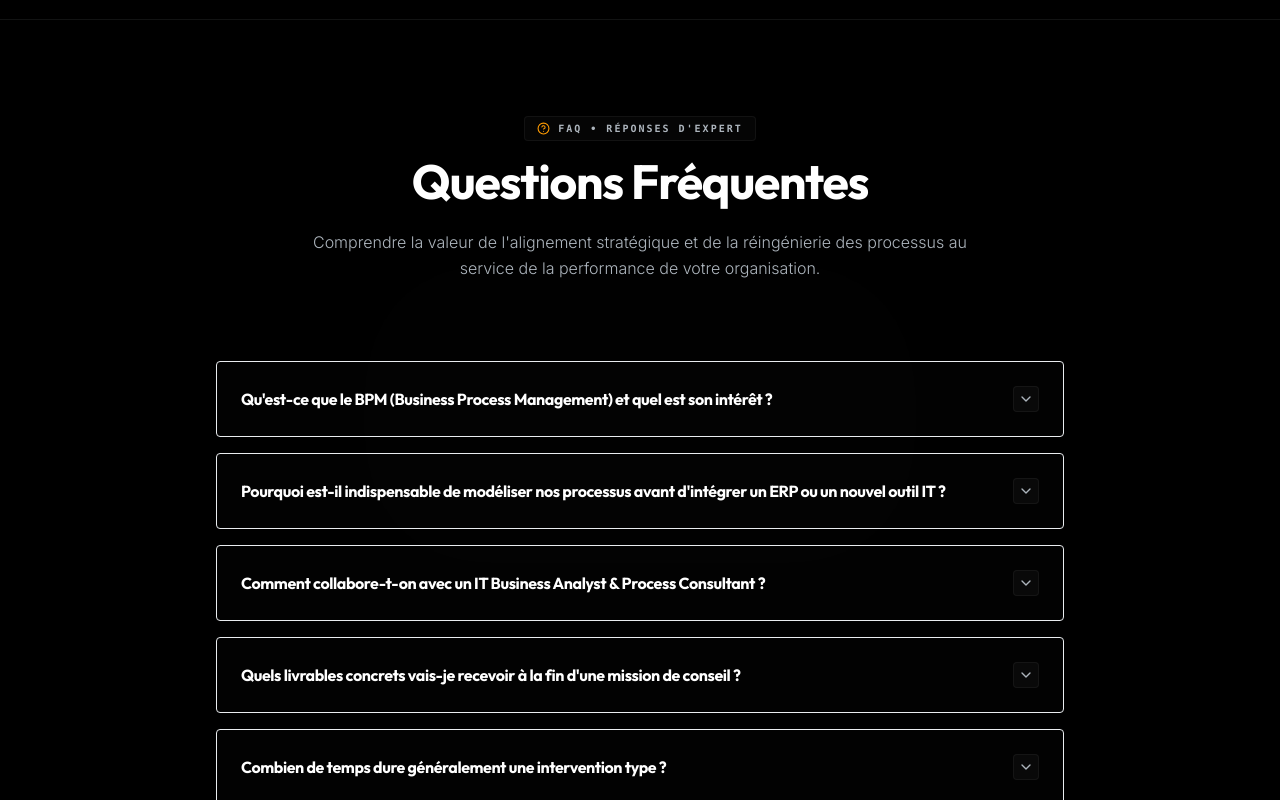
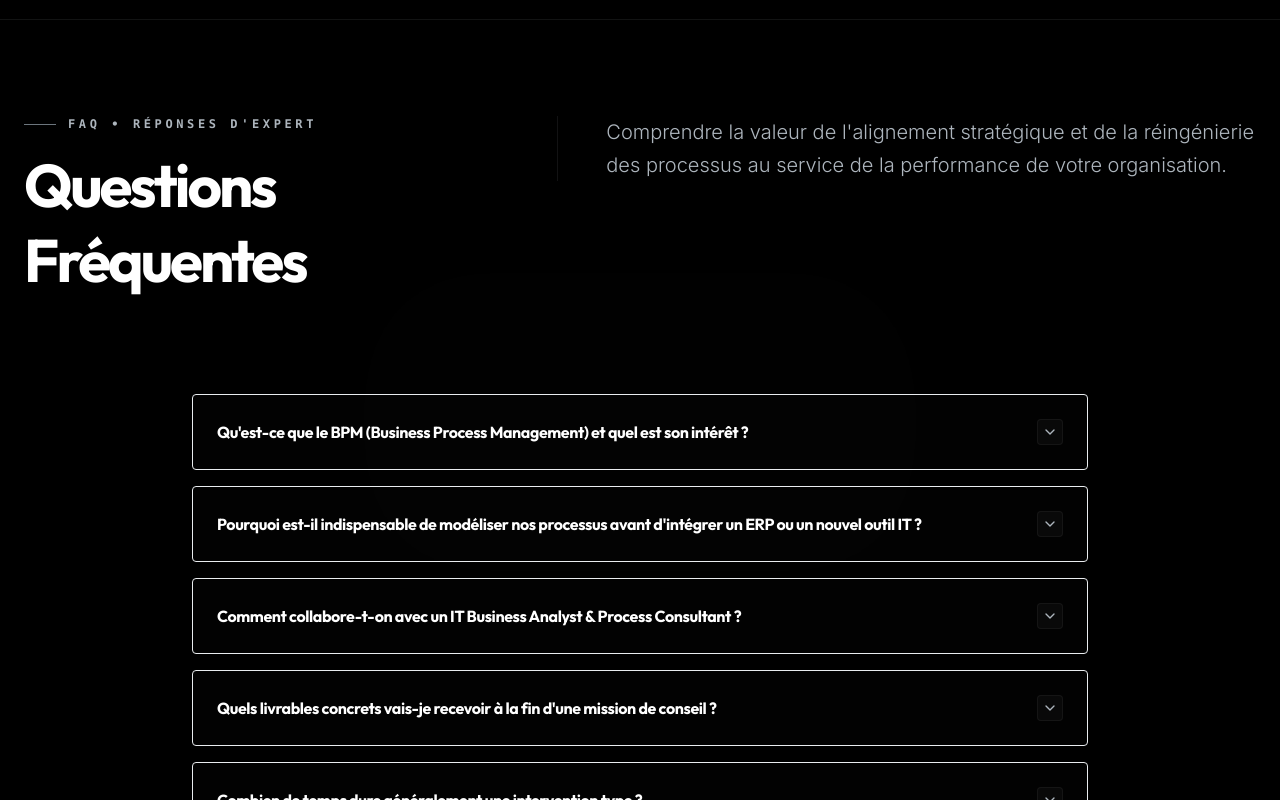
Before and after one commit to devandfree/emane, a React (Vite) app: page / in a window 1280 px wide. Shown: the part 10360-11160 px from the top of the page. Built offline with nearby package versions, Linux system fonts and the light colour scheme.

Commit message:
refactor(faq): update layout to 12-column grid
Restructure the FAQ section to use a 12-column grid layout with improved typography and spacing for better alignment with the portfolio's visual identity.

```diff
--- a/src/App.tsx
+++ b/src/App.tsx
@@ -1796,21 +1796,27 @@ const FAQ = () => {
       {/* Visual ornaments supporting the high-profile mood */}
       <div className="absolute top-1/4 left-1/2 -translate-x-1/2 w-[600px] h-[300px] bg-white/[0.005] rounded-full blur-[120px] pointer-events-none" />
 
-      <div className="max-w-4xl mx-auto px-6 relative z-10 w-full">
-        <div className="text-center max-w-2xl mx-auto mb-20">
-          <div className="inline-flex items-center gap-2 px-3 py-1 bg-white/[0.02] border border-white/5 rounded-sm mb-4">
-            <HelpCircle size={13} className="text-amber-500" />
-            <span className="text-[10px] font-bold text-silver-400 uppercase tracking-[0.2em] font-mono">FAQ • Réponses d'expert</span>
-          </div>
-          <h2 className="text-4xl md:text-5xl font-bold font-display tracking-tight text-white mb-6">
-            Questions Fréquentes
-          </h2>
-          <p className="text-silver-400 text-sm md:text-base font-light leading-relaxed">
-            Comprendre la valeur de l'alignement stratégique et de la réingénierie des processus au service de la performance de votre organisation.
-          </p>
-        </div>
-
-        <div className="space-y-4">
+      <div className="max-w-7xl mx-auto px-6 relative z-10 w-full">
+        {/* Aligned 12-column Grid Header */}
+        <div className="grid grid-cols-1 lg:grid-cols-12 gap-12 items-start mb-24">
+          <div className="lg:col-span-5">
+            <div className="flex items-center gap-3 mb-4">
+              <div className="h-px w-8 bg-silver-500" />
+              <span className="text-xs font-bold text-silver-400 uppercase tracking-[0.3em] font-mono">FAQ • Réponses d'expert</span>
+            </div>
+            <h3 className="text-4xl md:text-5xl lg:text-6xl font-bold font-display text-white tracking-tighter leading-tight">
+              Questions <br />Fréquentes
+            </h3>
+          </div>
+          <div className="lg:col-span-7 lg:pl-12 lg:border-l border-silver-400/10 pt-4 lg:pt-0">
+            <p className="text-silver-400 text-lg md:text-xl font-light leading-relaxed">
+              Comprendre la valeur de l'alignement stratégique et de la réingénierie des processus au service de la performance de votre organisation.
+            </p>
+          </div>
+        </div>
+
+        {/* Accordions container - Centered and elegant max-w-4xl for readability */}
+        <div className="max-w-4xl mx-auto space-y-4">
           {faqs.map((faq, index) => {
             const isOpen = openIndex === index;
             return (
@@ -1825,10 +1831,10 @@ const FAQ = () => {
                   style={{ minHeight: "44px" }}
                   aria-expanded={isOpen}
                 >
-                  <span className="text-sm md:text-base font-bold text-white group-hover:text-amber-400 transition-colors tracking-tight font-display">
+                  <span className="text-sm md:text-base font-bold text-white group-hover:text-silver-300 transition-colors tracking-tight font-display">
                     {faq.question}
                   </span>
-                  <div className={`p-1 bg-white/[0.03] border border-white/5 rounded-sm text-silver-400 group-hover:text-white group-hover:bg-white/[0.08] transition-all flex-shrink-0 duration-300 ${isOpen ? 'rotate-180 text-amber-500 border-amber-500/10' : ''}`}>
+                  <div className={`p-1 bg-white/[0.03] border border-white/5 rounded-sm text-silver-400 group-hover:text-white group-hover:bg-white/[0.08] transition-all flex-shrink-0 duration-300 ${isOpen ? 'rotate-180 text-white border-white/20' : ''}`}>
                     <ChevronDown size={16} className={`transition-transform duration-300 ${isOpen ? 'rotate-180' : ''}`} />
                   </div>
                 </button>
@@ -1839,7 +1845,7 @@ const FAQ = () => {
                   transition={{ duration: 0.35, ease: [0.25, 1, 0.5, 1] }}
                   className="overflow-hidden"
                 >
-                  <div className="px-6 pb-6 md:pb-7 text-xs md:text-sm text-silver-400 leading-relaxed font-light border-l-2 border-amber-500/40 ml-6 pl-4 pt-2 pb-2">
+                  <div className="px-6 pb-6 md:pb-7 text-xs md:text-sm text-silver-300 leading-relaxed font-light border-l-2 border-silver-500 ml-6 pl-4 pt-2 pb-2">
                     {faq.answer}
                   </div>
                 </motion.div>
```
